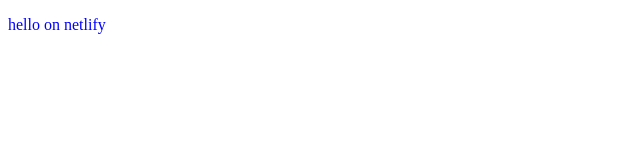
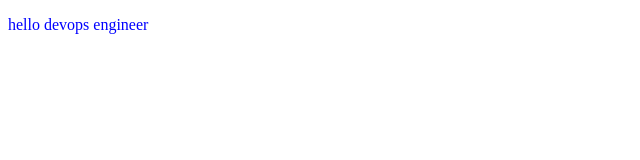
Before and after one commit to ayoub-yousfi/jenkinsNetlify, a plain HTML site: page index.html in a window 1280 px wide. Shown: the full height of the page, 0-640 px from the left. Drawn offline with Linux system fonts and the light colour scheme.

```diff
--- a/index.html
+++ b/index.html
@@ -6,6 +6,6 @@
     <title>Document</title>
 </head>
 <body>
-    <p style="color: blue;">hello on netlify</p>
+    <p style="color: blue;">hello devops engineer</p>
 </body>
 </html>
```
Also changed, not shown: 3 other files.
